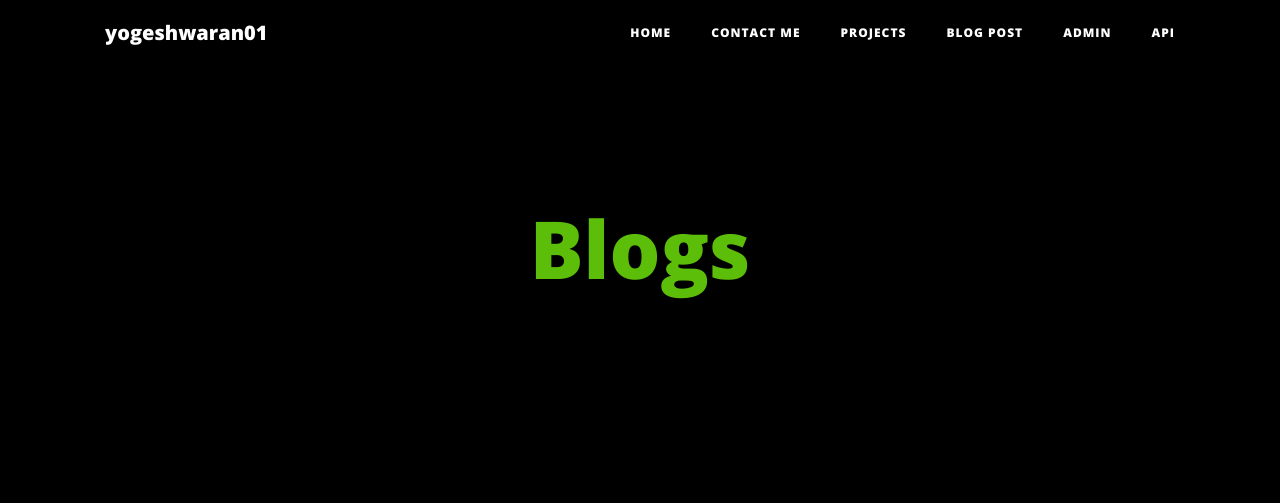
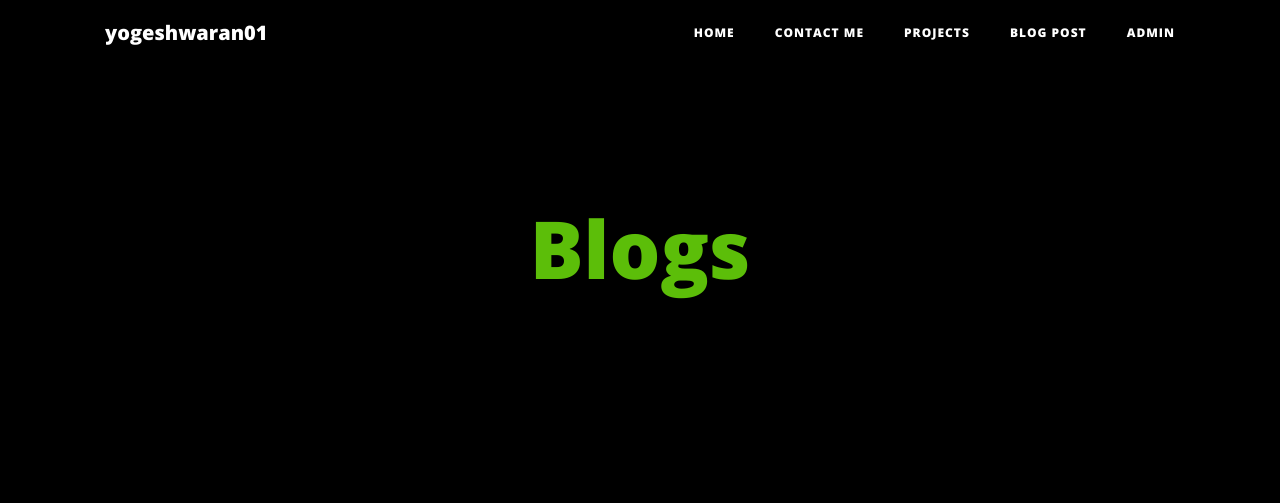
Before and after one commit to yogeshwaran01/website, a Flask app: page /posts in a window 1280 px wide. Shown: the top 503 px of the page. Run offline with Flask 2, Linux system fonts and the light colour scheme; data that the repository does not hold is empty; some libraries are stand-ins or nearby versions.

Commit message:
Removed Json API of Blogs

```diff
--- a/app/templates/html/base.html
+++ b/app/templates/html/base.html
@@ -61,9 +61,6 @@
                     <li class="nav-item">
                         <a class="nav-link" href="/admin">Admin</a>
                     </li>
-                    <li class="nav-item">
-                        <a class="nav-link" href="/api/get">Api</a>
-                    </li>
                 </ul>
             </div>
         </div>
```
